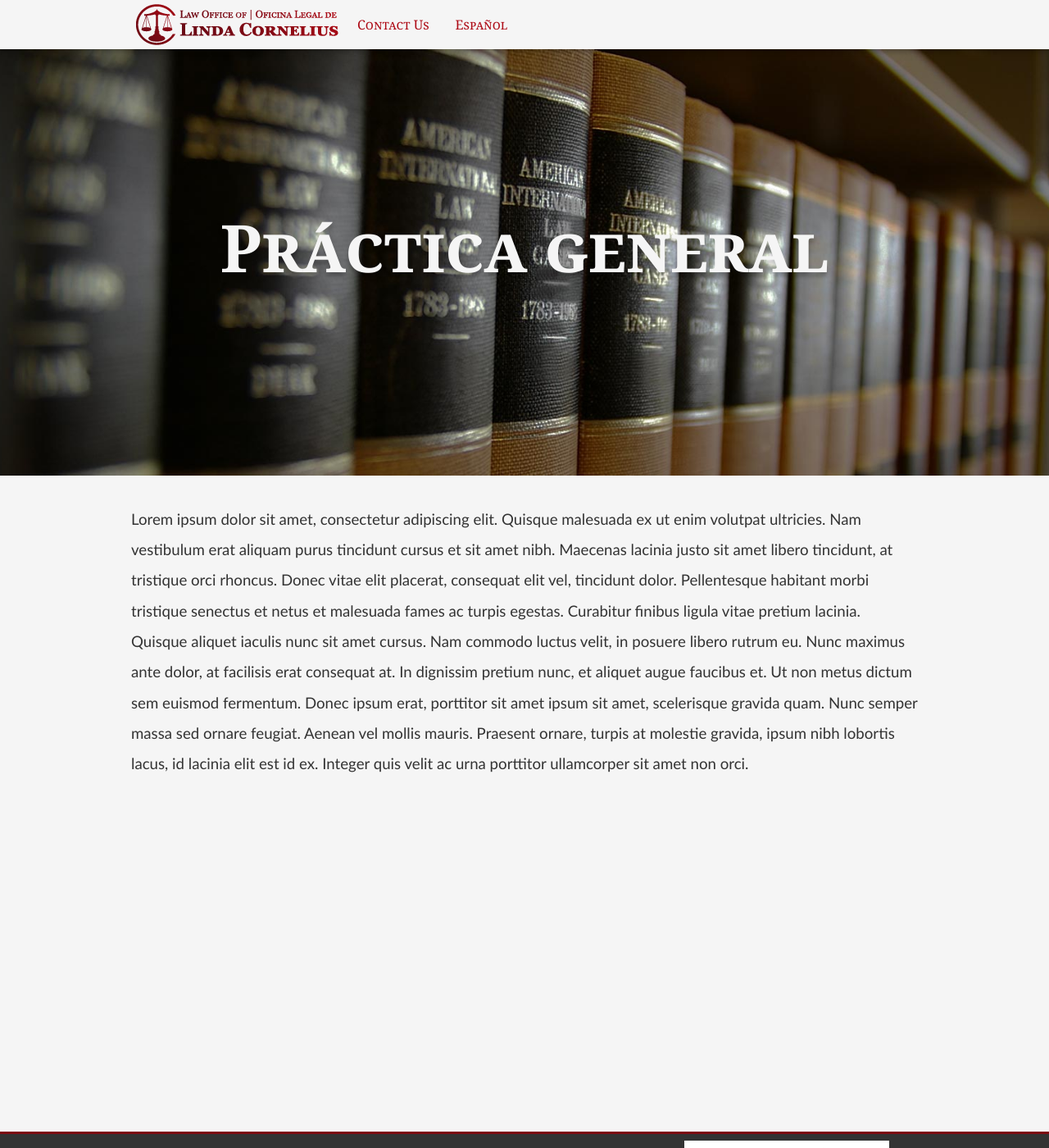
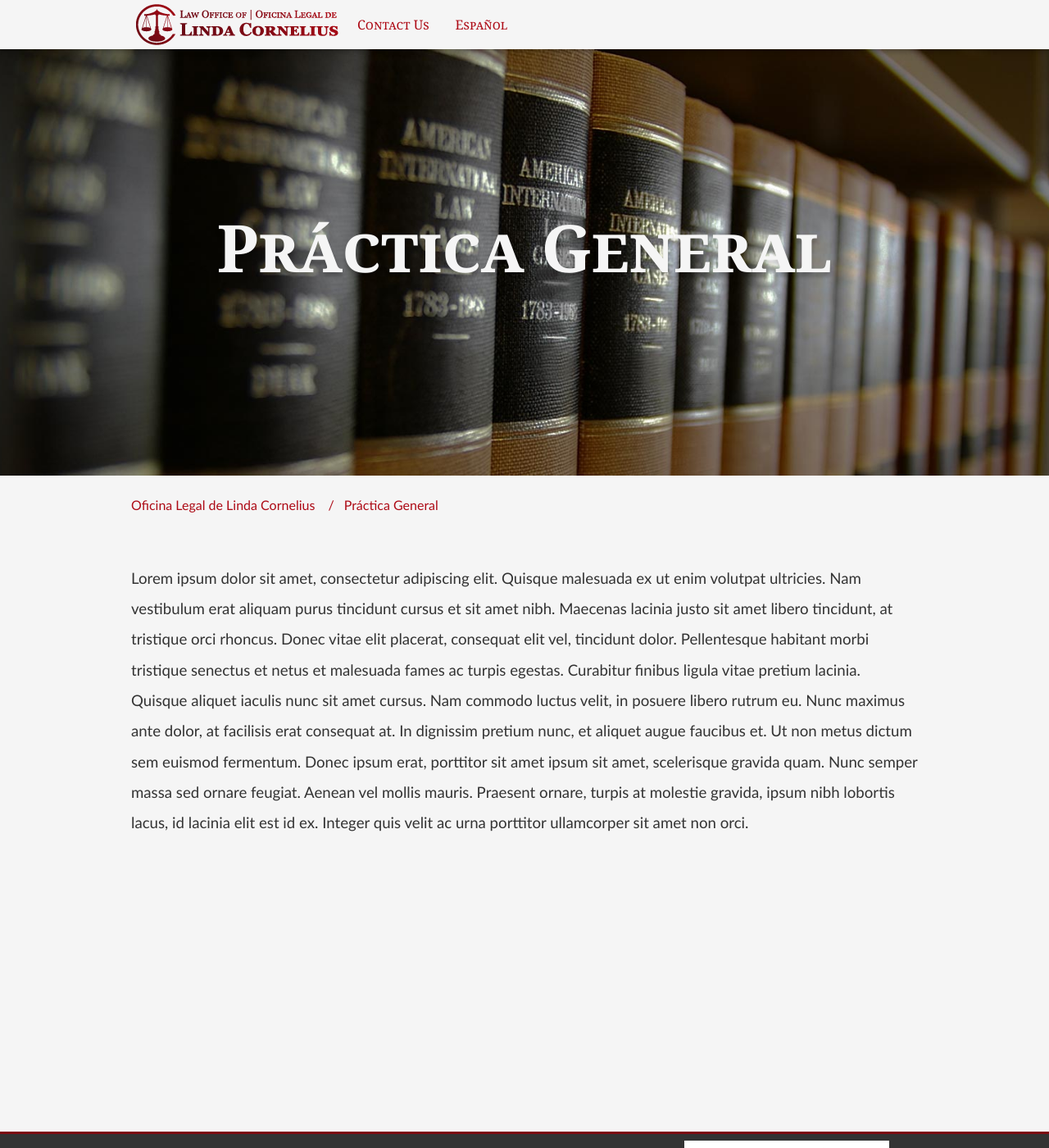
Before and after one commit to edamtoft/cornelius.legal.site, a Jekyll site: the page built from _practice/general-es.markdown, in a window 1280 px wide and 1400 px high. Shown: the whole window at 82% size. Built offline with Jekyll 4.4.1, drawn with Linux system fonts in a browser that asks for light colours; nearby versions of some CDN libraries; some of the changed text lies outside the part shown.

Commit message:
Added Breadcrumbs

```diff
--- a/_config.yml
+++ b/_config.yml
@@ -13,5 +13,4 @@ exclude:
   - node_modules
 env: production
 gems:
-  - octopress-minify-html
   - jekyll-sitemap
--- a/_data/translations.yml
+++ b/_data/translations.yml
@@ -10,9 +10,10 @@ english:
   abstract_text: 'Bilingual General Practice Law Office in Takoma Park, Maryland.'
   description_text: 'Bilingual General Practice Law Office in Takoma Park, Maryland. Areas of practice include immigration, familty law, problems with a landlord, and general legal needs'
   contactUs: Contact Us
+  home: Home
 spanish:
   code: es
-  title: Oficina de Derecho de Linda Cornelio
+  title: Oficina Legal de Linda Cornelius
   getDirections: Obtener las Direcciones
   location: Localización
   enterAt: "Por favor Ingrese por la parte en la posterior del edificio “Lobby Entrance”"
@@ -22,3 +23,4 @@ spanish:
   abstract_text: 'Oficina de la Ley General de Práctica bilingüe en Takoma Park, Maryland.'
   description_text: 'Oficina de la Ley General de Práctica bilingüe en Takoma Park, Maryland. Áreas de práctica incluyen inmigración, derecho familty, problemas con el arrendador, y las necesidades legales generales'
   contactUs: Contáctenos
+  home: Home
--- a/_layouts/page-root.html
+++ b/_layouts/page-root.html
@@ -1,11 +1,16 @@
 ---
 layout: root
 ---
+{% assign res = site.data.translations[page.language] %}
 {% if page.banner_image %}
 <header class="hero text" style="background-image:url('{{page.banner_image}}')">
   <h1 class="float-in">{{page.title}}</h1>
 </header>
 {% endif %}
 <main class="main">
+  <nav class="breadcrumbs container">
+    <a href="/">{{res.title}}</a>
+    <a href="{{page.url}}">{{page.title}}</a>
+  </nav>
 	{{ content }}
 </main>
--- a/_practice/general-es.markdown
+++ b/_practice/general-es.markdown
@@ -1,5 +1,5 @@
 ---
-title: Práctica general
+title: Práctica General
 layout: page
 description_text: Lorem ipsum dolor sit amet, consectetur adipiscing elit. Fusce viverra bibendum ultricies. Maecenas sed euismod turpis, id dignissim lorem.
 language: spanish
--- /dev/null
+++ b/_styles/_breadcrumbs.scss
@@ -0,0 +1,14 @@
+.breadcrumbs {
+  display: block;
+  >a {
+    display: inline-block;
+    line-height: 24px;
+    padding: 12px 12px 12px 0;
+    &:not(:first-child):before {
+      display: inline-block;
+      line-height: 24px;
+      padding: 12px 12px 12px 0;
+      content: '/';
+    }
+  }
+}
--- a/_styles/site.scss
+++ b/_styles/site.scss
@@ -6,3 +6,4 @@
 @import "_hero.scss";
 @import "_buttons.scss";
 @import "_footer.scss";
+@import "_breadcrumbs.scss";
```
Also changed, not shown: _includes/css/site.css.
